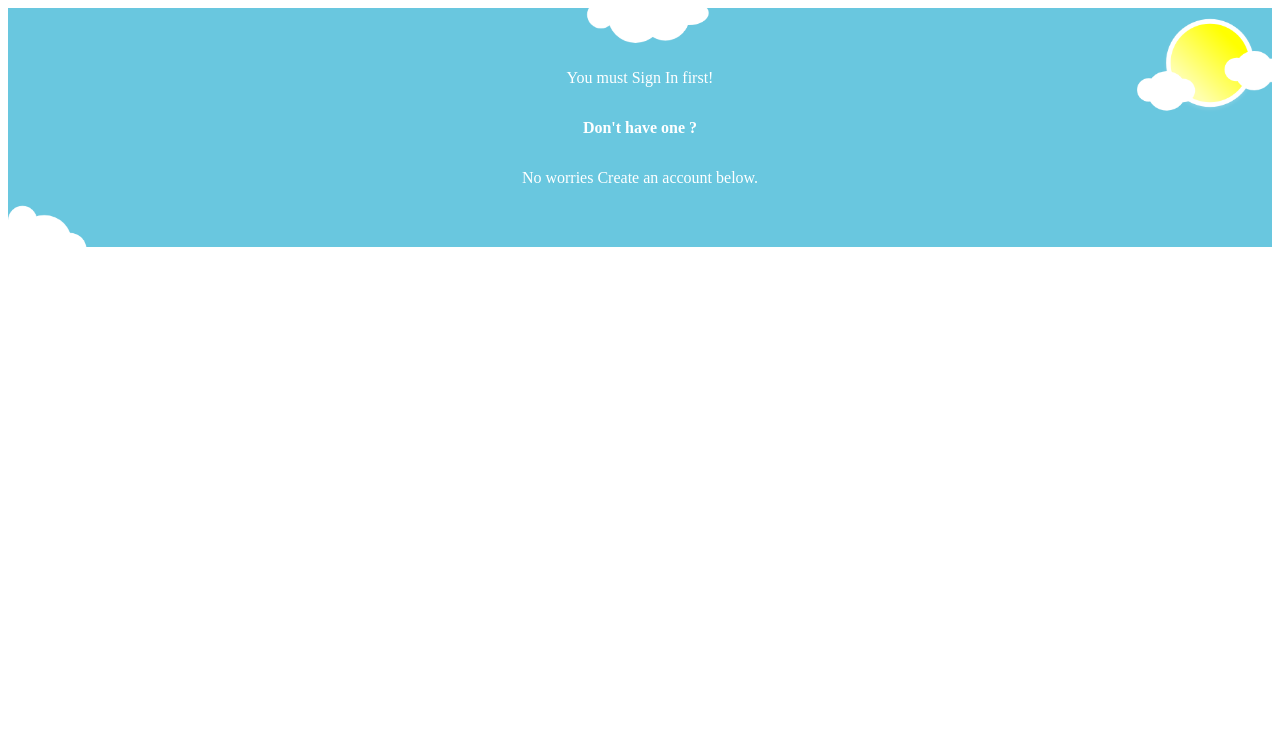
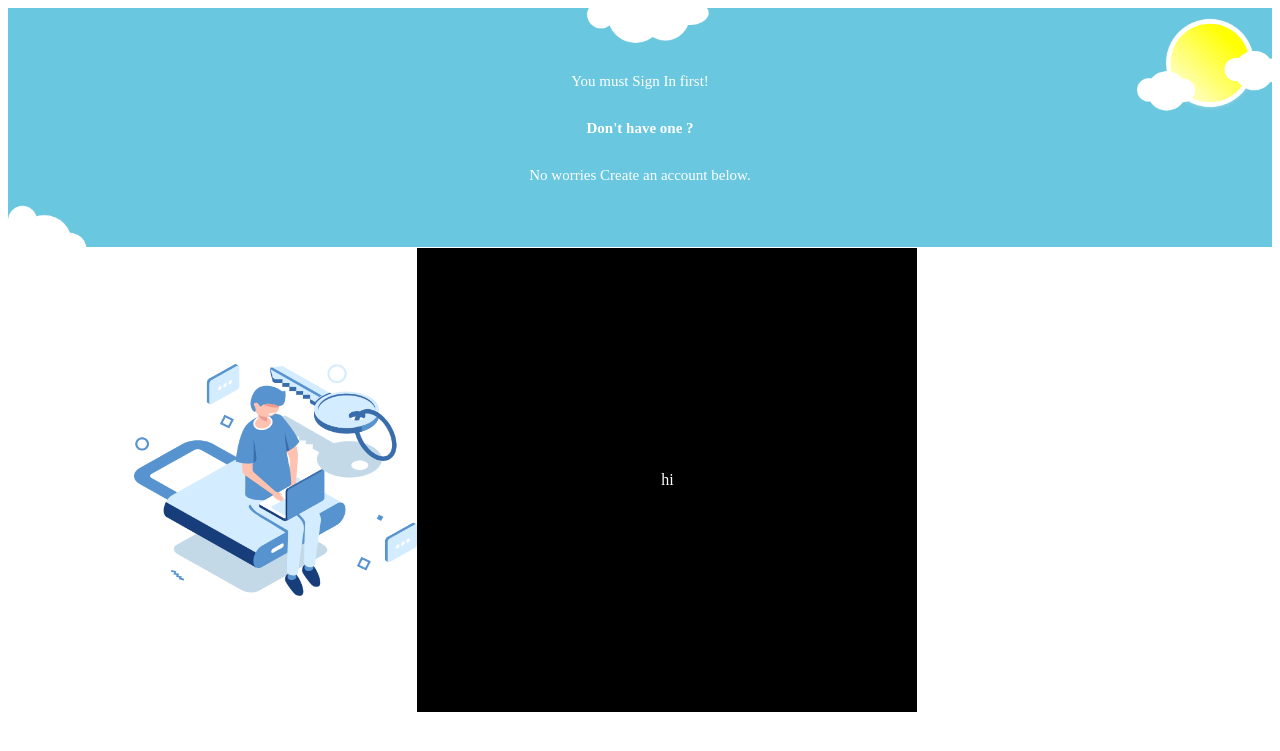
Before and after one commit to adnanbouthir/Class-Management-App, a PHP site: page /signin.html in a window 1280 px wide. Shown: the top 751 px of the page. Run offline with PHP 8.4, Linux system fonts and the light colour scheme.

Commit message:
Start sign in image and form

```diff
--- a/signin.html
+++ b/signin.html
@@ -14,7 +14,7 @@
                 You must Sign In first!
             </p>
             <P>
-                <b> Don't have one ? </b>
+                <b>  Don't have one ? </b>
             </P>
             <P>
 No worries Create an account below.
@@ -22,6 +22,14 @@ No worries Create an account below.
         </div>
     </div>
 
-    <div class="bot"></div>
+    <div class="bot">
+        <div class="signinbg">
+            <img src="assets/images/singinbg.png" alt="signinlogo">
+        <div class="signincontainer">
+            <P>hi</P>
+        </div>
+        </div>
+
+    </div>
 </body>
 </html>
--- a/style/signin.css
+++ b/style/signin.css
@@ -16,4 +16,34 @@
     justify-content: center;
     align-items: center;
     color: white;
+    font-size: 15px;
 }
+
+
+.bot{
+width: 100%;
+height: 58vh;
+display: flex;
+}
+
+.signinbg{
+    display: flex;
+    width: 80%;
+    margin: auto;
+    align-items: center;
+}
+
+.signinbg img{
+    height: 232px;
+    width: 283px;
+}
+
+.signincontainer{
+    display: flex;
+    height: 58vh;
+    width: 500px;
+    background-color: black;
+    justify-content: center;
+    align-items: center;
+    color: white;
+}
```
Also changed, not shown: assets/images/singinbg.png (added).
